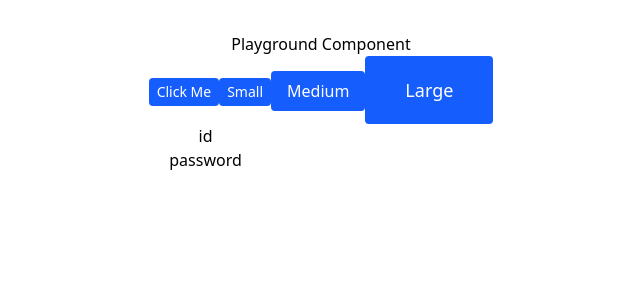
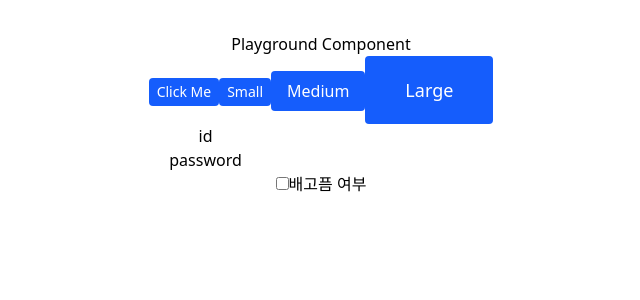
Before and after one commit to GoGradually/react-my-hard-tutorial, a React (Vite) app in the folder react-make-component/: page / in a window 1280 px wide. Shown: the top 300 px of the page, without its empty margins (319-959 px from the left). Built offline with nearby package versions, Linux system fonts and the light colour scheme.

Commit message:
feat: Checkbox 컴포넌트 추가 및 Playground에서 사용

```diff
--- /dev/null
+++ b/react-make-component/src/components/Checkbox.tsx
@@ -0,0 +1,20 @@
+type CheckboxProps = {
+    checked: boolean,
+    onChange?: (checked: boolean) => void,
+    label?: string
+}
+
+function Checkbox({checked, onChange, label}: CheckboxProps) {
+    const handleChange = () => {
+        onChange?.(!checked);
+    }
+
+    return (
+        <label>
+            <input type="checkbox" checked={checked} onChange={handleChange} />
+            {label && <label>{label}</label>}
+        </label>
+    );
+}
+
+export default Checkbox;
--- a/react-make-component/src/pages/Playground.tsx
+++ b/react-make-component/src/pages/Playground.tsx
@@ -1,10 +1,12 @@
 import {useState} from "react";
 import Button from "../components/Button";
 import Input from "../components/Input";
+import Checkbox from "../components/Checkbox.tsx";
 
 function Playground() {
     const [name, setName] = useState("");
     const [password, setPassword] = useState("");
+    const [isHungry, setIsHungry] = useState(false);
   return (
     <div>
       <div>Playground Component</div>
@@ -21,6 +23,7 @@ function Playground() {
         <Input value={name} onChange={setName} label="id" />
         <Input value={password} onChange={setPassword} label="password" type="password" />
 
+        <Checkbox checked={isHungry} label="배고픔 여부" onChange={setIsHungry}></Checkbox>
     </div>
   );
 }
```
